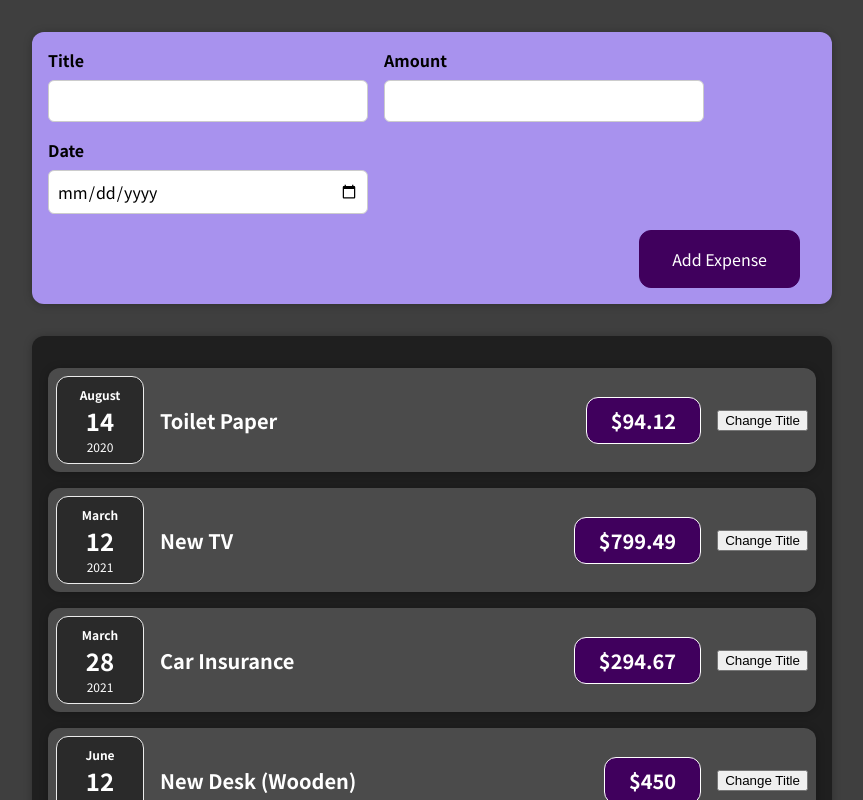
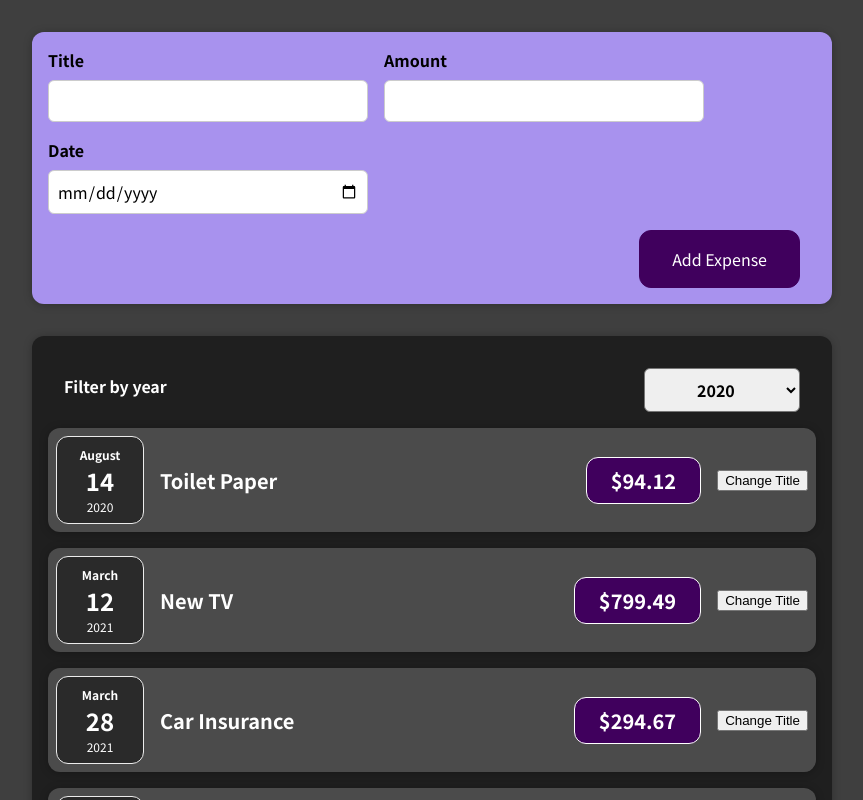
Before and after one commit to Troy420/udemy-demo-expense-tracker, a React (Create React App) app: page / in a window 1280 px wide. Shown: the top 800 px of the page, without its empty margins (208-1071 px from the left). Built offline with nearby package versions, Linux system fonts and the light colour scheme.

Commit message:
Assignment 2 done

```diff
--- a/src/components/Expenses/Expenses.js
+++ b/src/components/Expenses/Expenses.js
@@ -1,11 +1,20 @@
 import ExpenseItem from "./ExpenseItem";
 import "./Expenses.css";
 import Card from "../UI/Card";
-import React from "react";
+import React, { useState } from "react";
+import ExpensesFilter from "./ExpensesFilter";
 
 const Expenses = (props) => {
+  const [year, setYear] = useState("2020");
+
+  const saveFilterYear = (year) => {
+    console.log(year);
+    setYear(year);
+  };
+
   return (
     <Card className="expenses">
+      <ExpensesFilter onSaveFilterYear={saveFilterYear} selected={year} />
       <ExpenseItem
         title={props.expensesData[0].title}
         amount={props.expensesData[0].amount}
--- /dev/null
+++ b/src/components/Expenses/ExpensesFilter.css
@@ -0,0 +1,24 @@
+.expenses-filter {
+  color: white;
+  padding: 0 1rem;
+}
+
+.expenses-filter__control {
+  display: flex;
+  width: 100%;
+  align-items: center;
+  justify-content: space-between;
+  margin: 1rem 0;
+}
+
+.expenses-filter label {
+  font-weight: bold;
+  margin-bottom: 0.5rem;
+}
+
+.expenses-filter select {
+  font: inherit;
+  padding: 0.5rem 3rem;
+  font-weight: bold;
+  border-radius: 6px;
+}
--- /dev/null
+++ b/src/components/Expenses/ExpensesFilter.js
@@ -0,0 +1,24 @@
+import React from "react";
+import "./ExpensesFilter.css";
+
+const ExpensesFilter = (props) => {
+  const yearChangeHandler = (event) => {
+    props.onSaveFilterYear(event.target.value);
+  };
+
+  return (
+    <div className="expenses-filter">
+      <div className="expenses-filter__control">
+        <label>Filter by year</label>
+        <select value={props.selected} onChange={yearChangeHandler}>
+          <option value="2022">2022</option>
+          <option value="2021">2021</option>
+          <option value="2020">2020</option>
+          <option value="2019">2019</option>
+        </select>
+      </div>
+    </div>
+  );
+};
+
+export default ExpensesFilter;
```
Also changed, not shown: 1 other file (tests, documents, lock files or other folders).
